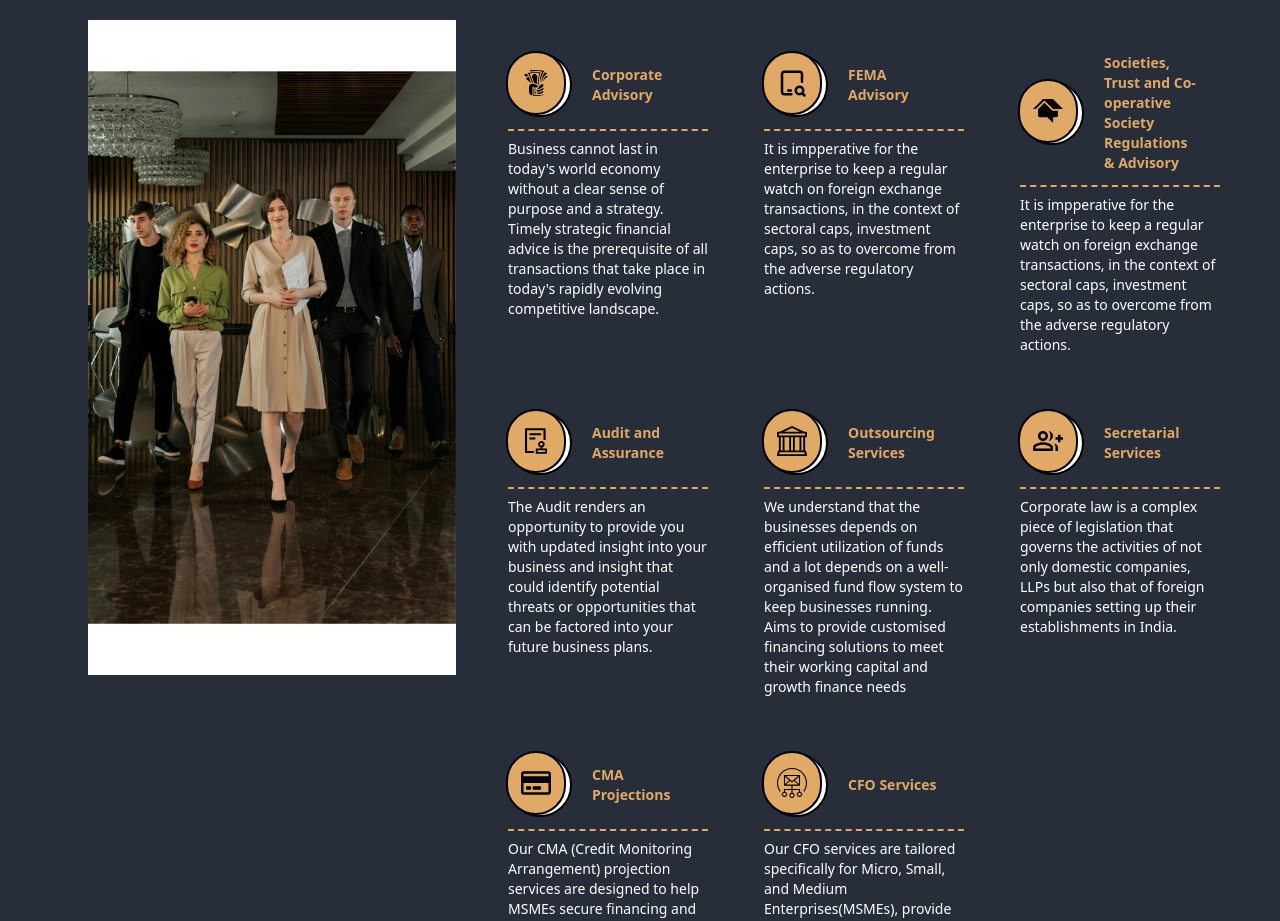
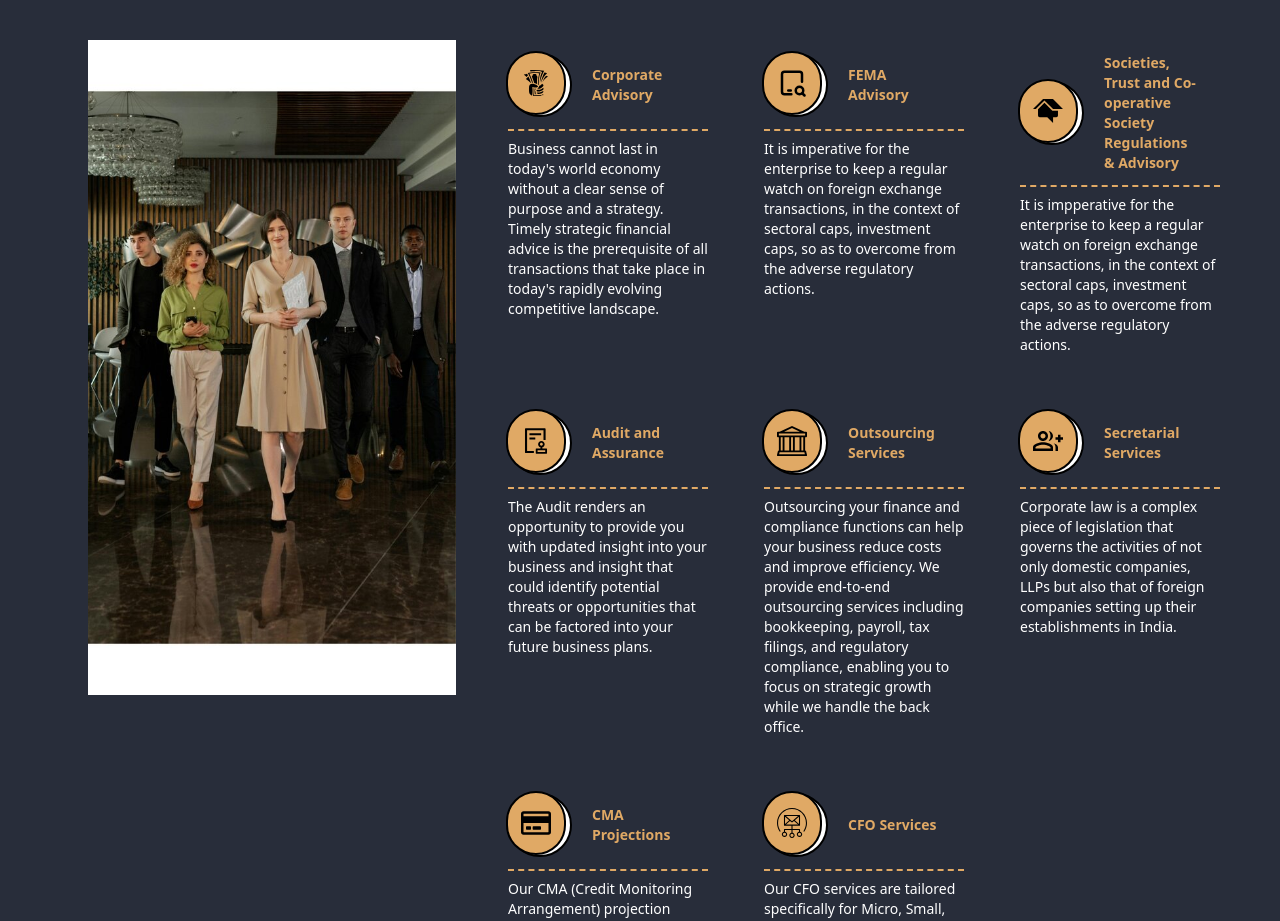
Before and after one commit to tictechietoe/rjgca, a React (Create React App) app: page / in a window 1280 px wide. Shown: the part 2460-3381 px from the top of the page. Built offline with nearby package versions, Linux system fonts and the light colour scheme.

Commit message:
Small bug fixes suggested by the client

```diff
--- a/src/Pages/TeamPage.jsx
+++ b/src/Pages/TeamPage.jsx
@@ -65,6 +65,7 @@ const Team = () => {
         <ul className="list-disc ml-5 pb-5">
           <li>FEMA Advisory</li>
           <li>Secretarial Services </li>
+          <li>Corporate Finance</li>
         </ul>
       </>
     },
@@ -106,7 +107,7 @@ const Team = () => {
             Rahul J Gala is a young  Chartered Accountant and the founder of  R J Gala and Associates. He is a commerce graduate from HR College of Commerce and Economics (Mumbai University). He is certified in GST course held by Institute of Chartered Accountants of India and also availed professional training in the field of Securities and Financial Assets valuation conducted by a recognised institute.
           </div>
           <div className="my-2 text-sm">
-            In his professional lifespan, he has accumulated rich experience in several fields of professional services, different sectors and with diverse clients. He has considerable domain expertise in Direct and Indirect Taxation, Accounting, Audit and Advisory. His Understanding of the intricacies of businesses enables him to provide clients with comprehensive, accurate and technology-enabled solutions for their current and future business issues.  He has successfully represented various clients before tax authorities on complex tax litigation matters.
+            In his professional lifespan, he has accumulated rich experience in several fields of professional services, different sectors and with diverse clients. He have considerable domain expertise in Direct and Indirect Taxation, Accounting, Audit and Advisory. His Understanding of the intricacies of businesses enables him to provide clients with comprehensive, accurate and technology-enabled solutions for their current and future business issues.  He has successfully represented various clients before tax authorities on complex tax litigation matters.
           </div>
           {
             !showFounderMoreDetails &&
--- a/src/components/Footer.jsx
+++ b/src/components/Footer.jsx
@@ -36,15 +36,15 @@ const Footer = () => {
       name: 'Income Tax Department'
     },
     {
-      url: 'https://incometaxindia.gov.in/Pages/default.aspx',
+      url: 'https://www.cbic.gov.in/',
       name: 'Central Board of Excise and Customs'
     },
     {
-      url: 'https://incometaxindia.gov.in/Pages/default.aspx',
+      url: 'https://services.india.gov.in/service/detail/website-of-tax-information-network',
       name: 'E-Tax Information Network'
     },
     {
-      url: 'https://incometaxindia.gov.in/Pages/default.aspx',
+      url: 'https://www.mca.gov.in/content/mca/global/en/home.html',
       name: 'Ministry of Corporate Affairs'
     },
     {
--- a/src/data/servicesData.js
+++ b/src/data/servicesData.js
@@ -335,7 +335,7 @@ const services = ({ iconSize = 30 }) => {
     },
     {
       name: "FEMA Advisory",
-      description: "It is impperative for the enterprise to keep a regular watch on foreign exchange transactions, in the context of sectoral caps, investment caps, so as to overcome from the adverse regulatory actions.",
+      description: "It is imperative for the enterprise to keep a regular watch on foreign exchange transactions, in the context of sectoral caps, investment caps, so as to overcome from the adverse regulatory actions.",
       content: <>
         <div className="mb-5">
           India has become significant player in global market and have seen surge of cross border activities. A breakthrough flow of funds, inbound as well as outbound has expanded the level of check on compliances in context of the foreign exchange regulations. It is impperative for the enterprise to keep a regular watch on foreign exchange transactions, in the context of sectoral caps, investment caps, so as to overcome from the adverse regulatory actions. In order to circumvent detrimental circumstances, we have specially designed these services, to ensure due compliance of FEMA laws.
@@ -413,12 +413,10 @@ const services = ({ iconSize = 30 }) => {
     },
     {
       name: "Outsourcing Services",
-      description: "We understand that the businesses depends on efficient utilization of funds and a lot depends on a well-organised fund flow system to keep businesses running. Aims to provide customised financing solutions to meet their working capital and growth finance needs",
+      description: "Outsourcing your finance and compliance functions can help your business reduce costs and improve efficiency. We provide end-to-end outsourcing services including bookkeeping, payroll, tax filings, and regulatory compliance, enabling you to focus on strategic growth while we handle the back office.",
       content: <>
         <div className="mb-5">
-          RJGCA deals with SMEs, mid-corporate and large corporate clients, and aims to provide customised financing solutions to meet their working capital and growth finance needs. We understand that businesses depend on efficient utilization of funds and a lot depends on a well-organised fund flow system to keep businesses running.
-          <br />
-          RJGCA enjoys a sound reputation in the banking segment as it has a strong relationships with financial institutions, banks and NBFCs.
+        Outsourcing your finance and compliance functions can help your business reduce costs and improve efficiency. We provide end-to-end outsourcing services including bookkeeping, payroll, tax filings, and regulatory compliance, enabling you to focus on strategic growth while we handle the back office.
         </div>
 
         <div>Our services include:</div>
```
